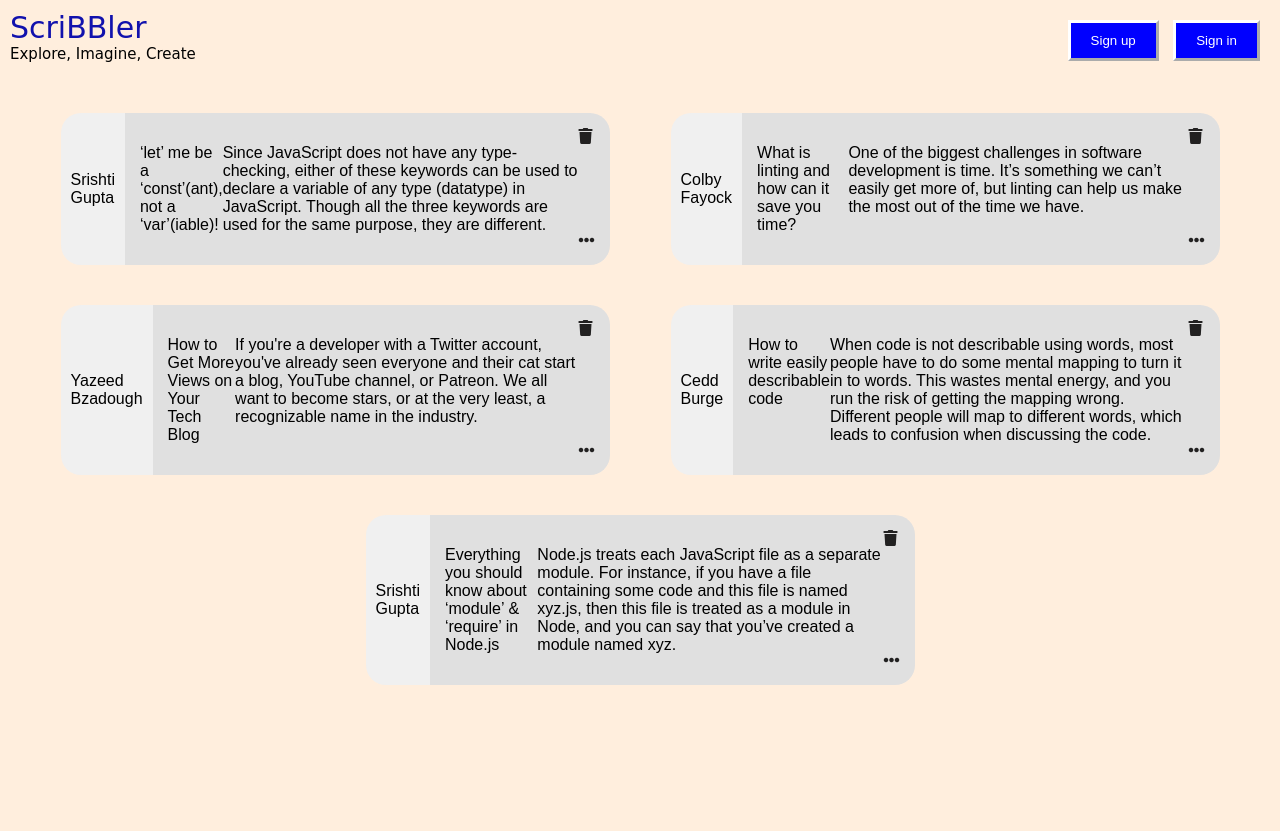
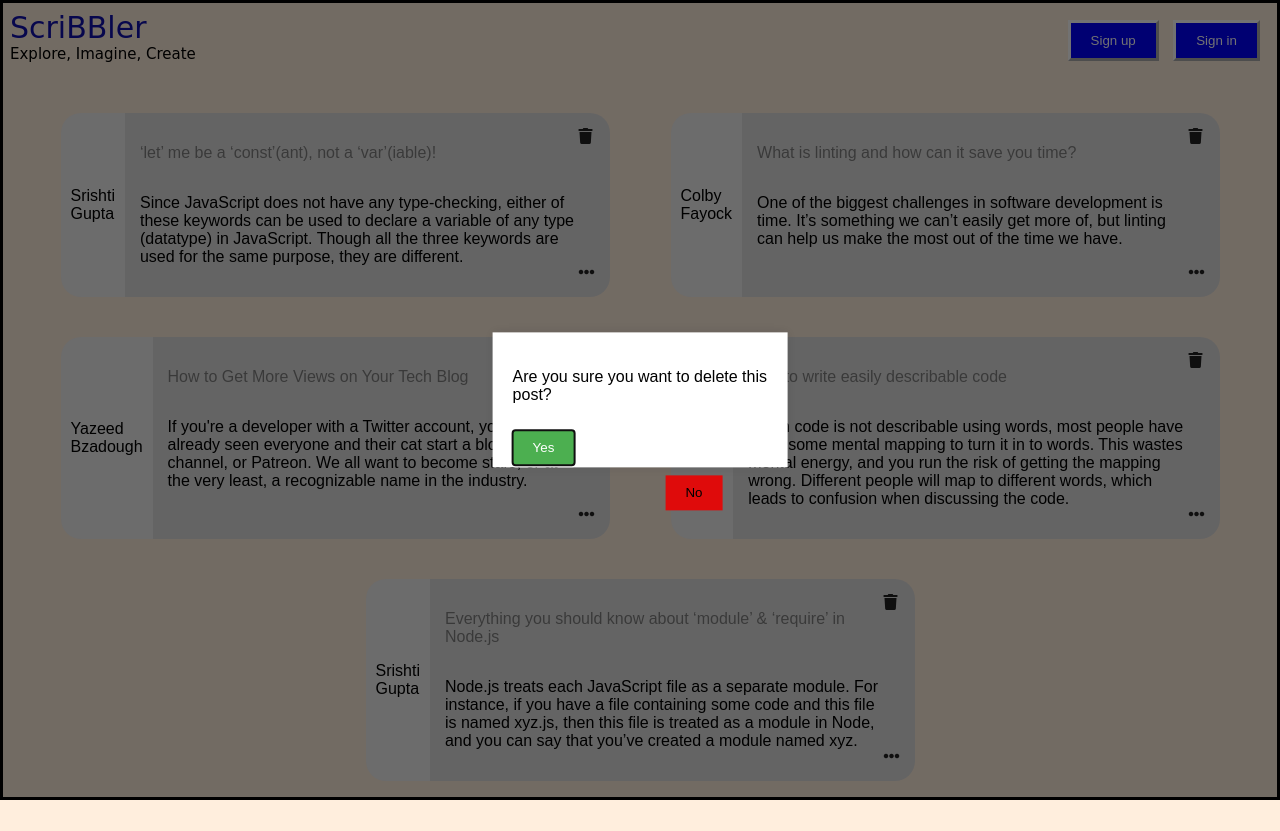
Before and after one commit to saichethan111/Scribbler, a plain HTML site: page html/postslist.html in a window 1280 px wide. Both pictures are taken after a click on the element 586 px from the left and 137 px from the top of the page. Before the commit the page ends 800 px from the top, so only its background shows below. Drawn offline with Linux system fonts and the light colour scheme; files whose address does not match are found by name.

Commit message:
Final outcome of the project

```diff
--- a/html/postslist.html
+++ b/html/postslist.html
@@ -28,11 +28,13 @@
                 <p>Srishti Gupta</p>
             </div>
             <div class="post-content">
-                <p>‘let’ me be a ‘const’(ant), not a ‘var’(iable)!</p>
-                <p>Since JavaScript does not have any type-checking, either of these keywords can be used to declare a variable of any type (datatype) in JavaScript. Though all the three keywords are used for the same purpose, they are different.</p>
+                <div class="post-story">
+                    <p class="post-heading">‘let’ me be a ‘const’(ant), not a ‘var’(iable)!</p>
+                    <p>Since JavaScript does not have any type-checking, either of these keywords can be used to declare a variable of any type (datatype) in JavaScript. Though all the three keywords are used for the same purpose, they are different.</p>
+                </div>
                 <div class="icons-container">
-                    <span class="delete-icon" onclick="showDeleteModal(this)"><i class="fas fa-trash"></i></span>
-                    <span class="ellipsis-icon"><i class="fas fa-ellipsis-h"></i></span>
+                    <span class="delete-icon"><i class="fas fa-trash"></i></span>
+                    <span class="ellipsis-icon"><i class="fas fa-ellipsis-h" onclick="redirectToPost(this)"></i></span>
                 </div>
             </div>
         </div>
@@ -44,8 +46,10 @@
 
             </div>
             <div class="post-content">
-                <p>What is linting and how can it save you time?</p>
-                <p>One of the biggest challenges in software development is time. It’s something we can’t easily get more of, but linting can help us make the most out of the time we have.</p>
+                <div class="post-story">
+                    <p class="post-heading">What is linting and how can it save you time?</p>
+                    <p>One of the biggest challenges in software development is time. It’s something we can’t easily get more of, but linting can help us make the most out of the time we have.</p>
+                </div>
                 <div class="icons-container">
                     <span class="delete-icon" onclick="showDeleteModal(this)"><i class="fas fa-trash"></i></span>
                     <span class="ellipsis-icon"><i class="fas fa-ellipsis-h"></i></span>
@@ -60,8 +64,10 @@
 
             </div>
             <div class="post-content">
-                <p>How to Get More Views on Your Tech Blog</p>
-                <p>If you're a developer with a Twitter account, you've already seen everyone and their cat start a blog, YouTube channel, or Patreon. We all want to become stars, or at the very least, a recognizable name in the industry.</p>
+                <div class="post-story">
+                    <p class="post-heading">How to Get More Views on Your Tech Blog</p>
+                    <p>If you're a developer with a Twitter account, you've already seen everyone and their cat start a blog, YouTube channel, or Patreon. We all want to become stars, or at the very least, a recognizable name in the industry.</p>
+                </div>
                 <div class="icons-container">
                     <span class="delete-icon" onclick="showDeleteModal(this)"><i class="fas fa-trash"></i></span>
                     <span class="ellipsis-icon"><i class="fas fa-ellipsis-h"></i></span>
@@ -77,9 +83,12 @@
 
             </div>
             <div class="post-content">
-                <p>How to write easily describable code</p>
-                <p>When code is not describable using words, most people have to do some mental mapping to turn it in to words. This wastes mental energy, and you run the risk of getting the mapping wrong. Different people will map to different words, which
+                <div class="post-story">
+                    <p class="post-heading">How to write easily describable code</p>
+                    <p>When code is not describable using words, most people have to do some mental mapping to turn it in to words. This wastes mental energy, and you run the risk of getting the mapping wrong. Different people will map to different words, which
                     leads to confusion when discussing the code.</p>
+                </div>
+
                     <div class="icons-container">
                         <span class="delete-icon" onclick="showDeleteModal(this)"><i class="fas fa-trash"></i></span>
                         <span class="ellipsis-icon"><i class="fas fa-ellipsis-h"></i></span>
@@ -95,9 +104,12 @@
 
             </div>
             <div class="post-content">
-                <p>Everything you should know about ‘module’ & ‘require’ in Node.js</p>
-                <p>Node.js treats each JavaScript file as a separate module. For instance, if you have a file containing some code and this file is named xyz.js, then this file is treated as a module in Node, and you can say that you’ve created a module
+                <div class="post-story">
+                    <p class="post-heading">Everything you should know about ‘module’ & ‘require’ in Node.js</p>
+                    <p>Node.js treats each JavaScript file as a separate module. For instance, if you have a file containing some code and this file is named xyz.js, then this file is treated as a module in Node, and you can say that you’ve created a module
                     named xyz.</p>
+                </div>
+
                     <div class="icons-container">
                         <span class="delete-icon" onclick="showDeleteModal(this)"><i class="fas fa-trash"></i></span>
                         <span class="ellipsis-icon"><i class="fas fa-ellipsis-h"></i></span>
@@ -108,15 +120,15 @@
     </div>
 
     <!-- Delete Modal -->
-    <div id="deleteModal" class="modal">
+    <dialog id="deleteModal" class="modal">
         <div class="modal-content">
             <p>Are you sure you want to delete this post?</p>
-            <button class="modal-yes-btn" onclick="deletePost()">Yes</button>
-            <button class="modal-no-btn" onclick="hideDeleteModal()">No</button>
+            <button id="modal-yes-btn" onclick="deletePost()">Yes</button>
+            <button id="modal-no-btn" onclick="hideDeleteModal()">No</button>
         </div>
-    </div>
+    </dialog>
 
-    <script src="js/postslist.js"></script>
+    <script src="C:\Users\saich\OneDrive\Desktop\Scribbler\js\postslists.js"></script>
 </body>
 
 </html>
--- a/js/postslists.js
+++ b/js/postslists.js
@@ -0,0 +1,50 @@
+console.log("Script loaded");
+
+const deletePostIcons = document.querySelectorAll('.delete-icon');
+const deleteModal = document.getElementById('deleteModal');
+let postToDelete; // To store the post to be deleted
+
+function hideDeleteModal() {
+    deleteModal.close();
+}
+
+function deletePost() {
+    console.log('Post deleted!');
+    if (postToDelete) {
+        postToDelete.remove();
+        hideDeleteModal();
+    }
+}
+
+function showDeleteModal(post) {
+    console.log("Modal shown");
+    postToDelete = post;
+    deleteModal.showModal();
+    console.log("Modal done showing");
+}
+
+// postslists.js
+function redirectToPost(ellipsisIcon) {
+    const post = ellipsisIcon.closest('.post-card');
+    const postId = post.getAttribute('data-post-id');
+
+    // Redirect to post.html with the post ID
+    window.location.href = `post.html?id=${postId}`;
+}
+
+
+// Attach the showDeleteModal function to all delete icons
+deletePostIcons.forEach(icon => {
+    icon.addEventListener('click', (e) => {
+        e.preventDefault();
+        const post = icon.closest('.post-card');
+        showDeleteModal(post);
+    });
+});
+
+// Attach event listeners to modal buttons
+const modalYesBtn = document.getElementById('modal-yes-btn');
+const modalNoBtn = document.getElementById('modal-no-btn');
+
+modalYesBtn.addEventListener('click', deletePost);
+modalNoBtn.addEventListener('click', hideDeleteModal);
--- a/styles/postslist.css
+++ b/styles/postslist.css
@@ -8,7 +8,7 @@ body {
     font-family: 'Montez', cursive;
     color: rgb(17, 17, 173);
     font-size: 30px;
-    margin: 10px;
+    margin: 10px 10px 10px 10px;
 }
 .sub-heading{
     font-family: 'Ubuntu Mono', cursive;
@@ -78,40 +78,43 @@ body {
 
 /* Modal styles */
 .modal {
-    display: none;
-    position: fixed;
     top: 0;
     left: 0;
     width: 100%;
     height: 100%;
-    background: rgba(0, 0, 0, 0.5);
-    justify-content: center;
-    align-items: center;
+    background-color: rgba(0, 0, 0, 0.5);
 }
 
 .modal-content {
-    background: #fff;
+    position: absolute;
+    top: 50%;
+    left: 50%;
+    width: 20%;
+    height: 12%;
+    transform: translate(-50%, -50%);
+    background-color: #fff;
     padding: 20px;
-    border-radius: 8px;
-    text-align: center;
+    border-radius: 0px;
+    box-shadow: 0 0 10px rgba(0, 0, 0, 0.1);
 }
 
-.modal-yes-btn,
-.modal-no-btn {
-    margin: 10px;
+#modal-yes-btn,
+#modal-no-btn {
+    margin-top: 10px;
     padding: 10px 20px;
     border: none;
-    border-radius: 4px;
+    border-radius: 0px;
     cursor: pointer;
 }
 
-.modal-yes-btn {
+#modal-yes-btn {
     background: #4caf50; /* Green color */
     color: #fff;
 }
 
-.modal-no-btn {
-    background: #ccc;
+#modal-no-btn {
+    margin-left: 60%;
+    background: #df0b0b;
 }
 
 .post-header {
@@ -146,3 +149,11 @@ body {
     flex-direction: column;
     justify-content: space-between;
 }
+
+.post-story{
+    display: flex;
+    flex-direction: column;
+}
+.post-heading{
+    color: gray;
+}
```
